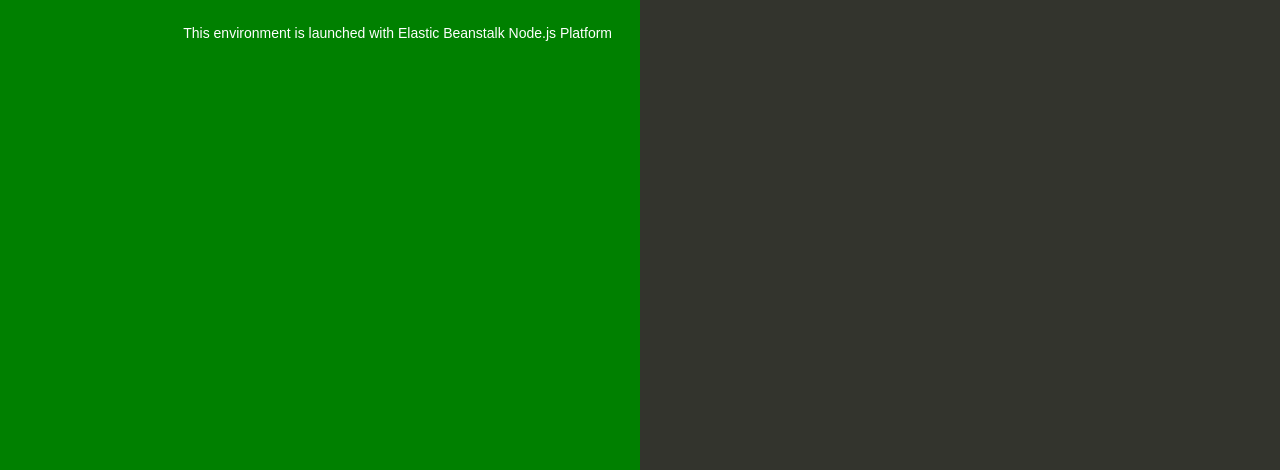
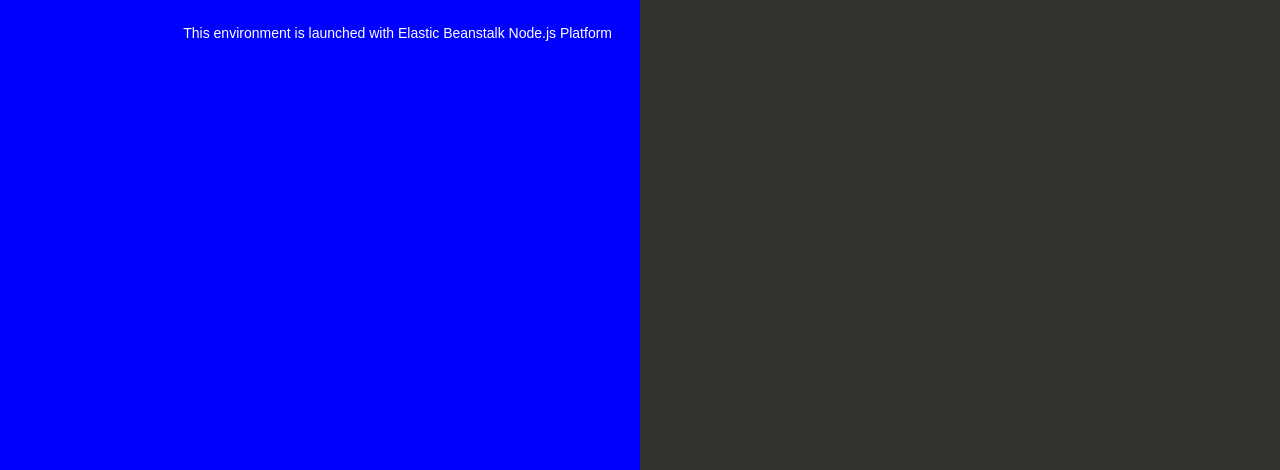
Before and after one commit to Vaishnavi2329/devops-lab, a website: page index.html in a window 1280 px wide. Shown: the part 330-800 px from the top of the page. Drawn offline with Linux system fonts and the light colour scheme.

Commit message:
Update index.html

```diff
--- a/index.html
+++ b/index.html
@@ -1,4 +1,4 @@
-<!DOCTYPE html>
+ <!DOCTYPE html>
 <html>
   <head>
     <title>Elastic Beanstalk</title>
@@ -35,7 +35,7 @@
 
         text-align: right;
         padding-top: 11em;
-        background-color: green;
+        background-color: BLUE;
 
       }
       .textColumn p {
```
